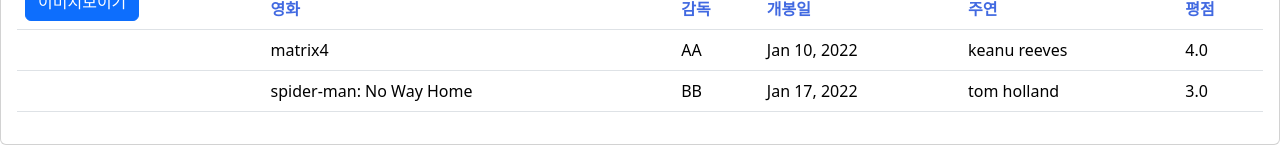
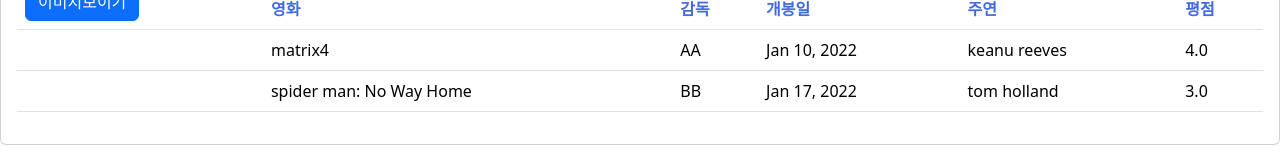
Before and after one commit to sangsahh/first-angular, an Angular app: page /movie in a window 1280 px wide. Shown: the part 150-311 px from the top of the page. Built offline with nearby package versions, Linux system fonts and the light colour scheme.

Commit message:
pipecustom study

```diff
--- a/src/app/movies/movie-list.component.html
+++ b/src/app/movies/movie-list.component.html
@@ -35,7 +35,7 @@
                   [style.width.px]="imgWidth"
                   [style.margin.px]="imgMargin">
               </td>
-              <td>{{ movie.name}}</td>
+              <td>{{ movie.name | convert:'-':' '}}</td>
               <td>{{movie.director | uppercase }}</td>
               <td>{{movie.releaseDate | date:'MMM d, y'}}</td>
               <td>{{movie.actor | lowercase }}</td>
--- /dev/null
+++ b/src/app/shared/convert.pipe.ts
@@ -0,0 +1,13 @@
+import {Pipe, PipeTransform} from "@angular/core";
+
+@Pipe({
+    name: 'convert'
+})
+export class ConvertPipe implements PipeTransform {
+
+    transform(value: string, fromChar: string, toChar: string): string {
+        return value.replace(fromChar, toChar);
+
+
+    }
+}
--- a/src/app/shared/shared-imports.ts
+++ b/src/app/shared/shared-imports.ts
@@ -3,6 +3,7 @@
 import { DatePipe } from '@angular/common';
 import {FormsModule} from '@angular/forms';
 import { CommonModule } from '@angular/common';
+import { ConvertPipe } from './convert.pipe';
 
 export const sharedImports = [
   NgIf,
@@ -10,5 +11,6 @@
   AsyncPipe,
   DatePipe,
   FormsModule,
-  CommonModule
+  CommonModule,
+  ConvertPipe
 ];
```
